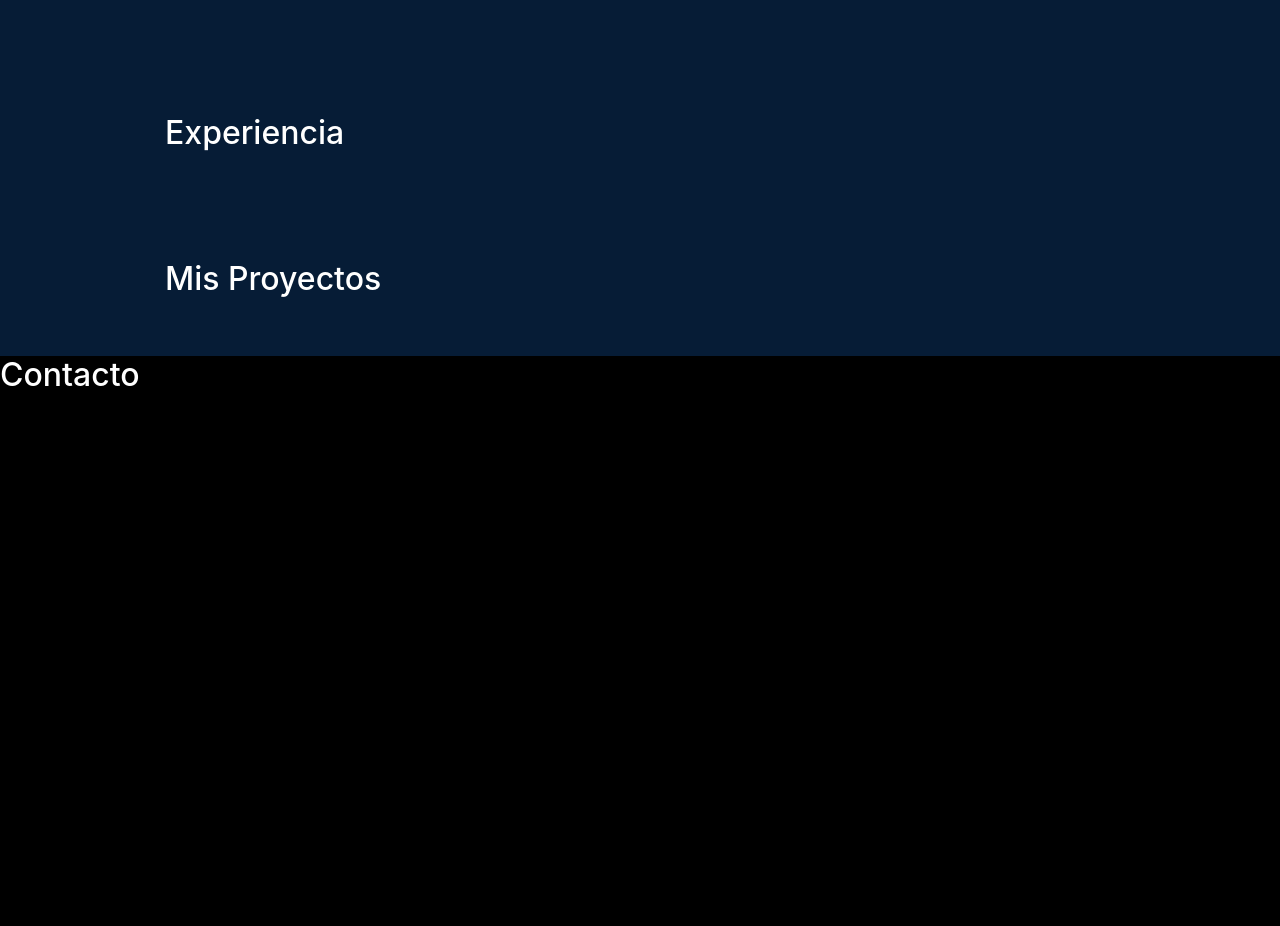
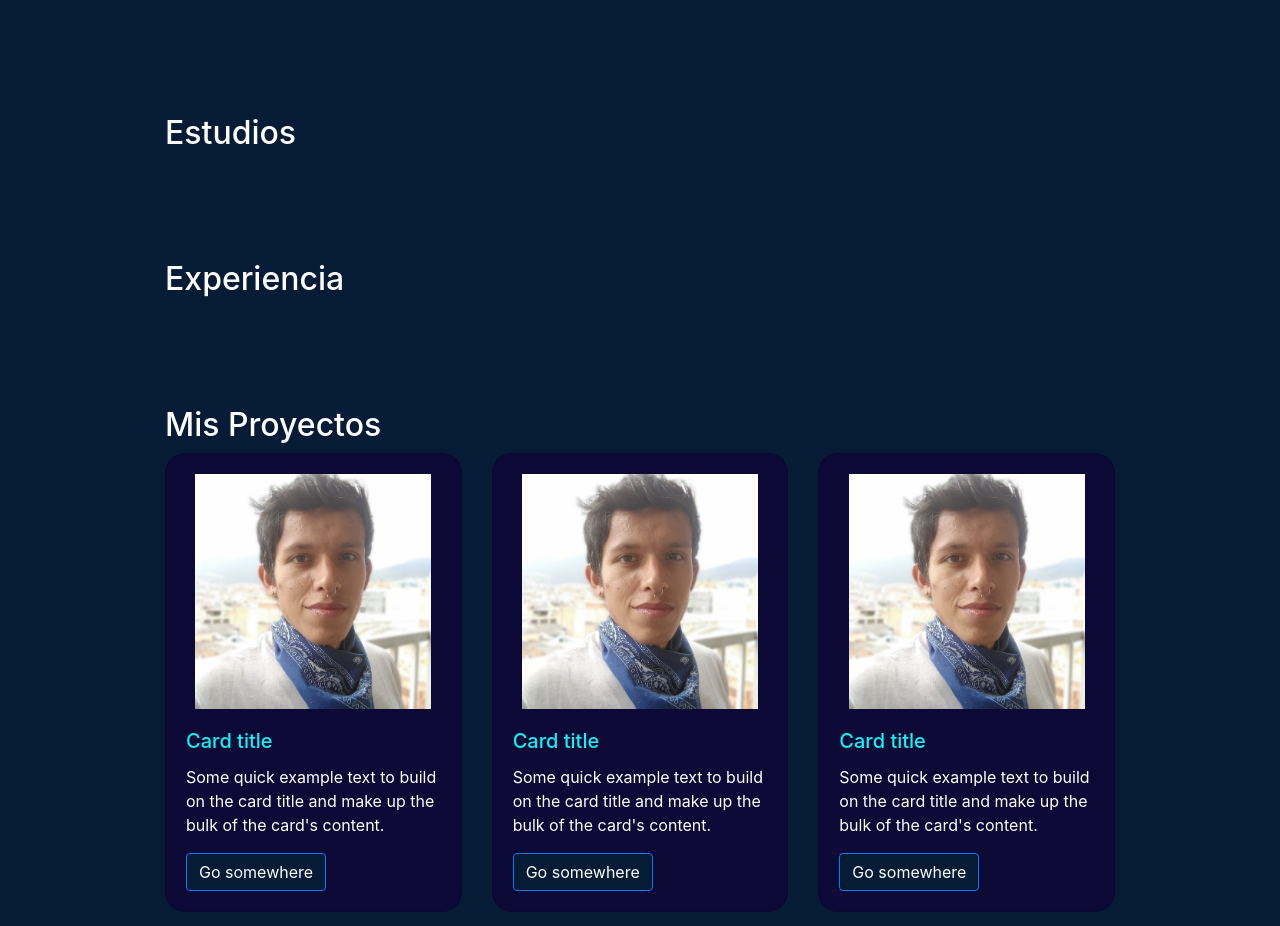
Before and after one commit to joelesdar/portfolio-nextjs, a React (Create React App) app: page / in a window 1280 px wide. Shown: the part 1871-2797 px from the top of the page. Before the commit the page ends 2274 px from the top, so only its background shows below. Built offline with nearby package versions, Linux system fonts and the light colour scheme.

Commit message:
Tarjetas de proyectos agregadas, seccion de estudios agragada, react-bootstrap desinstalado

```diff
--- a/package.json
+++ b/package.json
@@ -13,6 +13,7 @@
     "@fortawesome/fontawesome-svg-core": "^1.3.0",
     "@fortawesome/free-regular-svg-icons": "^6.0.0",
     "@fortawesome/free-solid-svg-icons": "^6.0.0",
+    "@fortawesome/react-fontawesome": "^0.1.17",
     "@testing-library/jest-dom": "^5.16.2",
     "@testing-library/react": "^11.2.7",
     "@testing-library/user-event": "^12.8.3",
@@ -22,7 +23,6 @@
     "jquery": "^3.6.0",
     "popper.js": "^1.16.1",
     "react": "^17.0.2",
-    "react-bootstrap": "^1.6.4",
     "react-dom": "^17.0.2",
     "react-headroom": "^3.2.0",
     "react-i18next": "^11.15.4",
--- a/src/components/Contact.jsx
+++ b/src/components/Contact.jsx
@@ -6,6 +6,10 @@ import $ from 'jquery';
 import 'bootstrap/dist/css/bootstrap.min.css';
 
 const StyledContact = Styled.div`
+
+background: #0C0936;
+/* background: #090442; */
+/* background: #061A33; */
 
 .contact-container {
 
@@ -19,8 +23,8 @@ const Contact = () => {
 
     return (
         <StyledContact>
-            <h2>{t('title-contact')}</h2>
-            <div className="row">
+                <h2>{t('title-contact')}</h2>
+            <div className="row ">
                 <div className="col-12">
 
                 </div>
--- a/src/components/Main.jsx
+++ b/src/components/Main.jsx
@@ -6,6 +6,7 @@ import Welcome from './Welcome';
 import Description from './Description';
 import Skills from './Skills';
 import Contact from './Contact';
+import SocialBar from './SocialBar';
 
 const StyledMain = Styled.div`
 
@@ -19,6 +20,7 @@ const Main = () => {
             <Description />
             <Skills />
             <Contact />
+            <SocialBar />
         </StyledMain>
      );
 }
--- a/src/components/Project.jsx
+++ b/src/components/Project.jsx
@@ -1,33 +1,62 @@
-import React from 'react';
-import Styled from '@emotion/styled';
-import { useTranslation } from 'react-i18next';
-import Fade from 'react-reveal/Fade';
-import $ from 'jquery';
-import 'bootstrap/dist/css/bootstrap.min.css';
+import React from "react";
+import Styled from "@emotion/styled";
+import { useTranslation } from "react-i18next";
+import Fade from "react-reveal/Fade";
+import $ from "jquery";
+import "bootstrap/dist/css/bootstrap.min.css";
+import "bootstrap/dist/js/bootstrap.bundle.min";
+import img from "./icons/img.jpg";
 
 const StyledProject = Styled.div`
 
-.project-container {
-
+.card {
+    background: #0C0936;
+    color: white;
+    padding: 0;
+    border-radius: 20px;
 }
 
+.card-img-top {
+    /* border-radius: 20px; */
+    width: 80%;
+    padding-top: 20px;
+    margin: 0 auto;
+}
+
+.card-title {
+    color: #0FF3F5;
+}
+
+.btn {
+   background:#061C36;
+}
+
+.btn:hover {
+    background:#0FF3F5;
+    color: #061C36;
+}
 `;
 
 const Project = () => {
-
   const { t } = useTranslation();
 
   return (
     <StyledProject>
-            <h2>{t('title-project')}</h2>
-            <div className="row">
-                <div className="col-12">
-
+      <div className="card">
+        <img src={img} className="card-img-top" alt="..." />
+        <div className="card-body">
+          <h5 className="card-title">Card title</h5>
+          <p className="card-text">
+            Some quick example text to build on the card title and make up the
+            bulk of the card's content.
+          </p>
+          <a href="#!" class="btn btn-primary">
+            Go somewhere
+          </a>
         </div>
       </div>
-
     </StyledProject>
   );
-}
+};
 
 export default Project;
--- a/src/components/Projects.jsx
+++ b/src/components/Projects.jsx
@@ -4,6 +4,7 @@ import { useTranslation } from 'react-i18next';
 import Fade from 'react-reveal/Fade';
 import $ from 'jquery';
 import 'bootstrap/dist/css/bootstrap.min.css';
+import Project from './Project';
 
 const StyledProjects = Styled.div`
 
@@ -21,8 +22,14 @@ const Projects = () => {
         <StyledProjects>
             <h2>{t('title-projects')}</h2>
             <div className="row">
-                <div className="col-12">
-
+                <div className="col-4">
+                    <Project />
+                </div>
+                <div className="col-4">
+                    <Project />
+                </div>
+                <div className="col-4">
+                    <Project />
                 </div>
             </div>
 
--- a/src/components/Skills.jsx
+++ b/src/components/Skills.jsx
@@ -4,6 +4,7 @@ import { useTranslation } from 'react-i18next';
 import 'bootstrap/dist/css/bootstrap.min.css';
 import Technologies from './Technologies';
 import Languages from './Languages';
+import Studies from './Studies';
 import Experience from './Experience';
 import Projects from './Projects';
 
@@ -40,6 +41,9 @@ const Skills = () => {
                             <Languages />
                         </div>
                         <div className="col-10 block-container">
+                            <Studies />
+                        </div>
+                        <div className="col-10 block-container">
                             <Experience />
                         </div>
                         <div className="col-10 block-container">
--- a/src/components/SocialBar.jsx
+++ b/src/components/SocialBar.jsx
@@ -1,9 +1,24 @@
-import React from 'react';
+import React from "react";
+import Styled from "@emotion/styled";
+import { useTranslation } from "react-i18next";
+import "bootstrap/dist/css/bootstrap.min.css";
+import { FontAwesomeIcon } from "@fortawesome/react-fontawesome";
+
+const StyledSocialBar = Styled.div`
+
+`;
 
 const SocialBar = () => {
-    return (
-        <div></div>
-     );
-}
+
+  return (
+    <StyledSocialBar>
+        {/* <p>Como jueeeeeee</p> */}
+        <FontAwesomeIcon icon="fa-brands fa-linkedin-in" border />
+      {/* <FontAwesomeIcon icon={solid("user-secret")} />
+      <FontAwesomeIcon icon={regular("coffee")} />
+      <FontAwesomeIcon icon={brands("twitter")} /> */}
+    </StyledSocialBar>
+  );
+};
 
 export default SocialBar;
--- /dev/null
+++ b/src/components/Studies.jsx
@@ -0,0 +1,23 @@
+import React from 'react';
+import Styled from '@emotion/styled';
+import { useTranslation } from 'react-i18next';
+import Fade from 'react-reveal/Fade';
+import $ from 'jquery';
+import 'bootstrap/dist/css/bootstrap.min.css';
+
+const StyledStudies = Styled.div`
+
+`;
+
+const Studies = () => {
+
+    const { t } = useTranslation();
+
+    return (
+        <StyledStudies>
+            <h2>{t('title-studies')}</h2>
+        </StyledStudies>
+    );
+}
+
+export default Studies;
--- a/src/index.js
+++ b/src/index.js
@@ -3,6 +3,11 @@ import ReactDOM from 'react-dom';
 import App from './App';
 import './i18n';
 import reportWebVitals from './reportWebVitals';
+import { library } from '@fortawesome/fontawesome-svg-core';
+import { fas } from '@fortawesome/free-solid-svg-icons';
+import { far } from '@fortawesome/free-regular-svg-icons';
+
+library.add(fas, far)
 
 ReactDOM.render(
   <React.StrictMode>
--- a/src/translations.json
+++ b/src/translations.json
@@ -12,6 +12,7 @@
       "subtitle" : "Web Developer",
       "description" : "I'm a passionate and creative web developer.",
       "technologies" : "Lorem ipsum dolor sit amet, consectetur adipiscing elit. Duis facilisis vestibulum metus, id tincidunt dolor. Duis vel venenatis nisi. Integer suscipit semper massa, ac aliquam orci imperdiet id. Proin ex turpis, luctus sit amet massa sed, ornare ultrices sapien. Nullam at tincidunt leo. Mauris malesuada et elit in venenatis. Cras sit amet tortor eget erat fermentum ornare. Nullam quis urna nec leo hendrerit imperdiet. Praesent et mauris quis magna porttitor iaculis vitae sit amet leo. Maecenas nec lacus sit amet purus sollicitudin aliquet. Vestibulum id turpis ac metus feugiat rhoncus. Fusce placerat neque ac magna tristique, sit amet interdum urna finibus. Nulla maximus condimentum eros non vestibulum.",
+      "title-studies" : "Education",
       "title-experience" : "Experience",
       "title-projects" : "My Projects",
       "title-contact" : "Contact"
@@ -30,6 +31,7 @@
         "subtitle" : "Développeur Web",
         "description" : "Je suis un jolie développeur web.",
         "technologies" : "Lorem ipsum dolor sit amet, consectetur adipiscing elit. Duis facilisis vestibulum metus, id tincidunt dolor. Duis vel venenatis nisi. Integer suscipit semper massa, ac aliquam orci imperdiet id. Proin ex turpis, luctus sit amet massa sed, ornare ultrices sapien. Nullam at tincidunt leo. Mauris malesuada et elit in venenatis. Cras sit amet tortor eget erat fermentum ornare. Nullam quis urna nec leo hendrerit imperdiet. Praesent et mauris quis magna porttitor iaculis vitae sit amet leo. Maecenas nec lacus sit amet purus sollicitudin aliquet. Vestibulum id turpis ac metus feugiat rhoncus. Fusce placerat neque ac magna tristique, sit amet interdum urna finibus. Nulla maximus condimentum eros non vestibulum.",
+        "title-studies" : "Éducation",
         "title-experience" : "Expérience",
         "title-projects" : "Mes Projets",
         "title-contact" : "Contact"
@@ -48,6 +50,7 @@
         "subtitle" : "Desarrollador Web",
         "description" : "Soy un desarrollador web mamerto, apasionado y creativo.",
         "technologies" : "Lorem ipsum dolor sit amet, consectetur adipiscing elit. Duis facilisis vestibulum metus, id tincidunt dolor. Duis vel venenatis nisi. Integer suscipit semper massa, ac aliquam orci imperdiet id. Proin ex turpis, luctus sit amet massa sed, ornare ultrices sapien. Nullam at tincidunt leo. Mauris malesuada et elit in venenatis. Cras sit amet tortor eget erat fermentum ornare. Nullam quis urna nec leo hendrerit imperdiet. Praesent et mauris quis magna porttitor iaculis vitae sit amet leo. Maecenas nec lacus sit amet purus sollicitudin aliquet. Vestibulum id turpis ac metus feugiat rhoncus. Fusce placerat neque ac magna tristique, sit amet interdum urna finibus. Nulla maximus condimentum eros non vestibulum.",
+        "title-studies" : "Estudios",
         "title-experience" : "Experiencia",
         "title-projects" : "Mis Proyectos",
         "title-contact" : "Contacto"
```
Also changed, not shown: 2 other files (tests, documents, lock files or other folders). Lines whose indentation alone changed are shown as unchanged.
